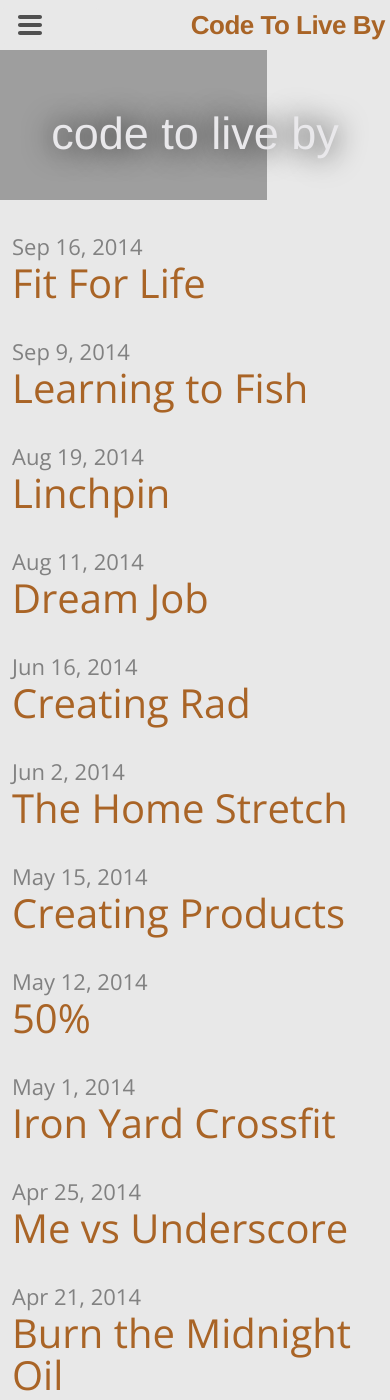
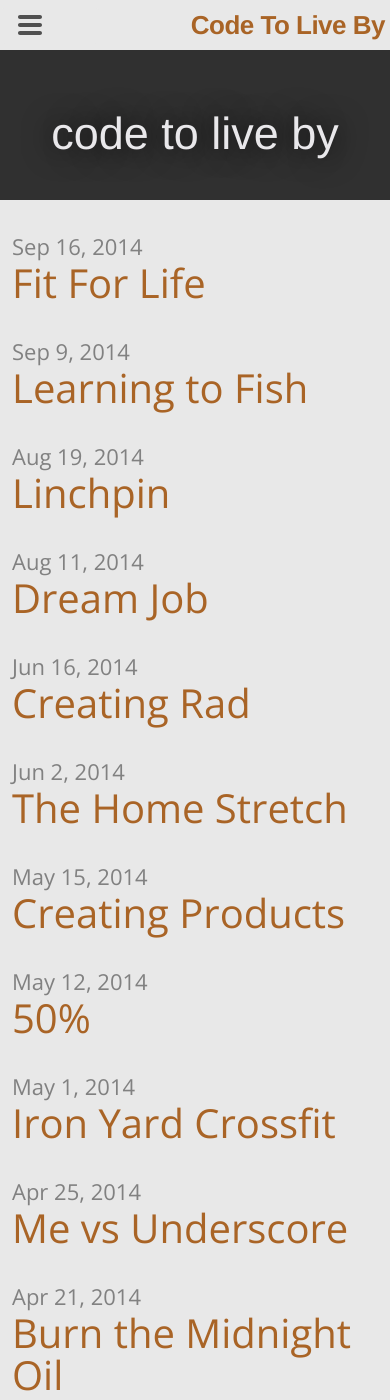
Before and after one commit to shawnlknight/blog, a Jekyll site: the page built from index.html, in a window 390 px wide and 1400 px high. Built offline with Jekyll 4.4.1, drawn with Linux system fonts in a browser that asks for light colours; some web fonts are replaced; the list of posts is cut into pages by our own code.

Commit message:
change jumbotron

```diff
--- a/css/main.css
+++ b/css/main.css
@@ -377,6 +377,10 @@
 
 @media screen and (max-width: 750px) {
 
+  .jumbotron {
+    background: #303030;
+  }
+
   .footer-col-1 { width: 50%; }
 
   .footer-col-2 {
```
